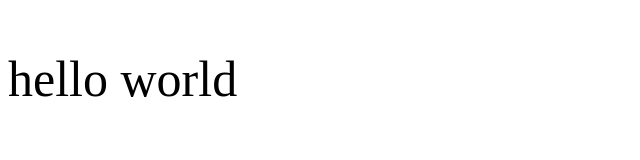
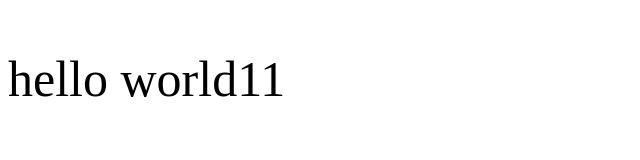
Before and after one commit to dmytrostychuk/Demin, a website: page #src/index.html in a window 1280 px wide. Shown: the full height of the page, 0-640 px from the left. Drawn offline with nearby package versions, Linux system fonts and the light colour scheme; files that its build step writes are made by us from their sources; a web font is replaced by a local one.

```diff
--- a/#src/index.html
+++ b/#src/index.html
@@ -8,7 +8,7 @@
 	</head>
 		<body>
 			<header>
-				<p>hello world</p>
+				<p>hello world11</p>
 			</header>
 		</body>
 	</html>
```
